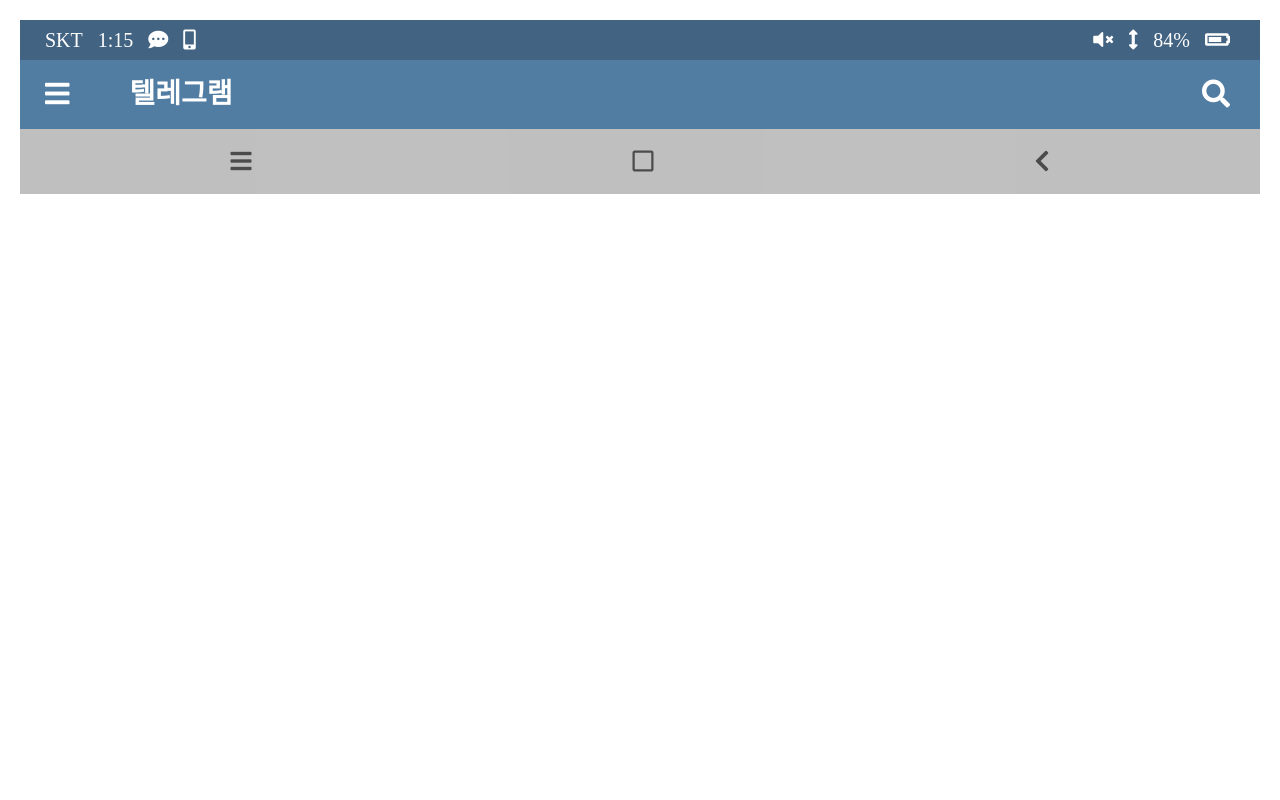
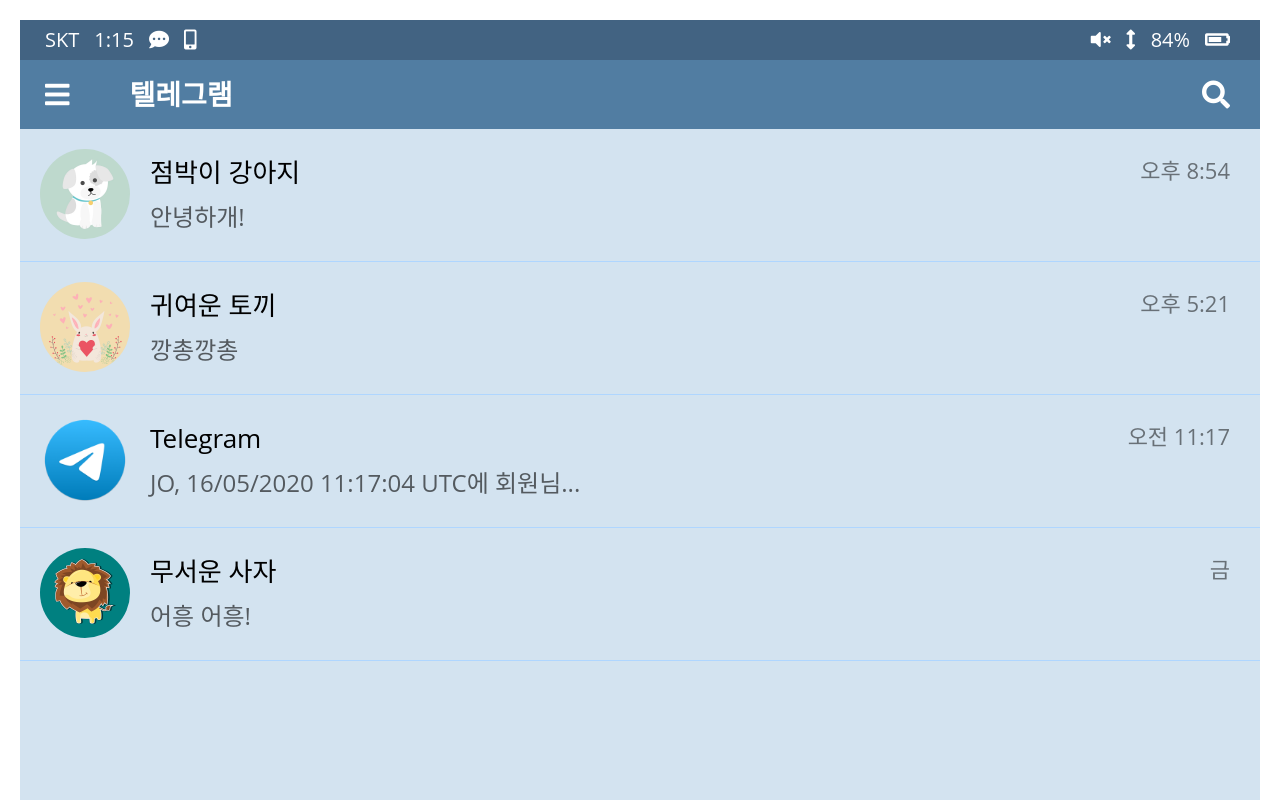
Before and after one commit to YUJO42/study_Web, a plain HTML site: page Telegram_clone_ver2/index.html in a window 1280 px wide. Shown: the top 800 px of the page. Drawn offline with Linux system fonts and the light colour scheme.

Commit message:
main screen done

```diff
--- a/Telegram_clone_ver2/css/home.css
+++ b/Telegram_clone_ver2/css/home.css
@@ -0,0 +1,44 @@
+.chats__list {
+  background-color: #d3e3f0;
+  min-height: 1200px;
+}
+
+.chat__preview {
+  padding: 20px;
+  display: flex;
+  justify-content: space-between;
+  border-bottom: 1px solid #afd6ff;
+}
+
+.chat__column {
+  display: flex;
+}
+
+.chat__content {
+  display: list-item;
+  padding: 10px;
+  margin-left: 10px;
+}
+
+.chat__content .friend__name {
+  font-size: 26px;
+  font-weight: 500;
+  margin-bottom: 10px;
+}
+
+.chat__content .friend__chat {
+  font-size: 24px;
+  opacity: 0.6;
+  margin-top: 20px;
+}
+
+.chat__column img {
+  width: 90px;
+  border-radius: 50%;
+}
+
+.chat__column .friend__time {
+  padding: 10px;
+  font-size: 22px;
+  opacity: 0.5;
+}
--- a/Telegram_clone_ver2/css/styles.css
+++ b/Telegram_clone_ver2/css/styles.css
@@ -10,4 +10,6 @@
 
 body {
   padding: 20px;
+  font-family: "Open Sans", -apple-system, BlinkMacSystemFont, "Segoe UI",
+    Roboto, Oxygen, Ubuntu, Cantarell, "Open Sans", "Helvetica Neue", sans-serif;
 }
--- a/Telegram_clone_ver2/index.html
+++ b/Telegram_clone_ver2/index.html
@@ -58,6 +58,90 @@
         </div>
       </div>
     </header>
+    <div class="chats__list">
+      <ul class="chat__list">
+        <li class="chat__preview">
+          <div class="chat__column">
+            <div class="chat__img">
+              <img src="images/dog.png" class="preview__avatar" />
+            </div>
+            <div class="chat__content">
+              <div class="friend__name">
+                점박이 강아지
+              </div>
+              <div class="friend__chat">
+                안녕하개!
+              </div>
+            </div>
+          </div>
+          <div class="chat__column">
+            <span class="friend__time">
+              오후 8:54
+            </span>
+          </div>
+        </li>
+        <li class="chat__preview">
+          <div class="chat__column">
+            <div class="chat__img">
+              <img src="images/rabbit.png" class="preview__avatar" />
+            </div>
+            <div class="chat__content">
+              <div class="friend__name">
+                귀여운 토끼
+              </div>
+              <div class="friend__chat">
+                깡총깡총
+              </div>
+            </div>
+          </div>
+          <div class="chat__column">
+            <span class="friend__time">
+              오후 5:21
+            </span>
+          </div>
+        </li>
+        <li class="chat__preview">
+          <div class="chat__column">
+            <div class="chat__img">
+              <img src="images/telegram.png" class="preview__avatar" />
+            </div>
+            <div class="chat__content">
+              <div class="friend__name">
+                Telegram
+              </div>
+              <div class="friend__chat">
+                JO, 16/05/2020 11:17:04 UTC에 회원님...
+              </div>
+            </div>
+          </div>
+          <div class="chat__column">
+            <span class="friend__time">
+              오전 11:17
+            </span>
+          </div>
+        </li>
+        <li class="chat__preview">
+          <div class="chat__column">
+            <div class="chat__img">
+              <img src="images/lion-.png" class="preview__avatar" />
+            </div>
+            <div class="chat__content">
+              <div class="friend__name">
+                무서운 사자
+              </div>
+              <div class="friend__chat">
+                어흥 어흥!
+              </div>
+            </div>
+          </div>
+          <div class="chat__column">
+            <span class="friend__time">
+              금
+            </span>
+          </div>
+        </li>
+      </ul>
+    </div>
     <div class="bottom__bar">
       <div class="bottom__icon">
         <i class="fas fa-bars"></i>
```
